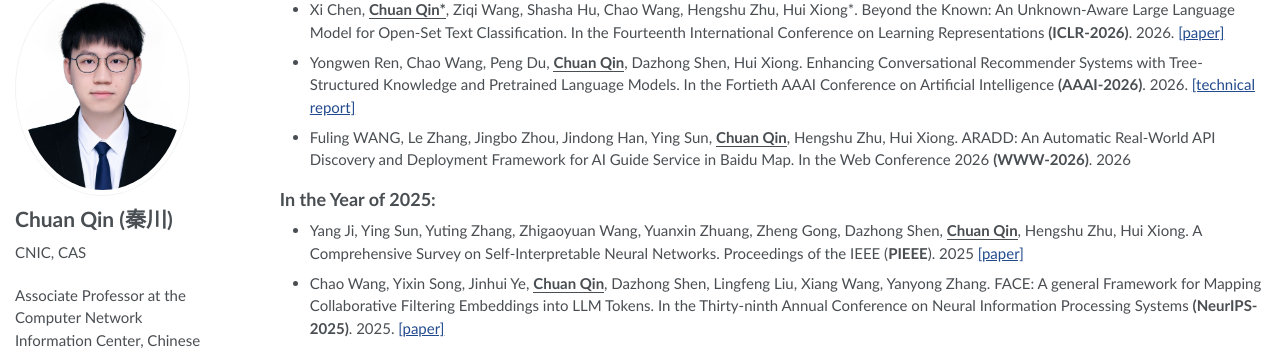
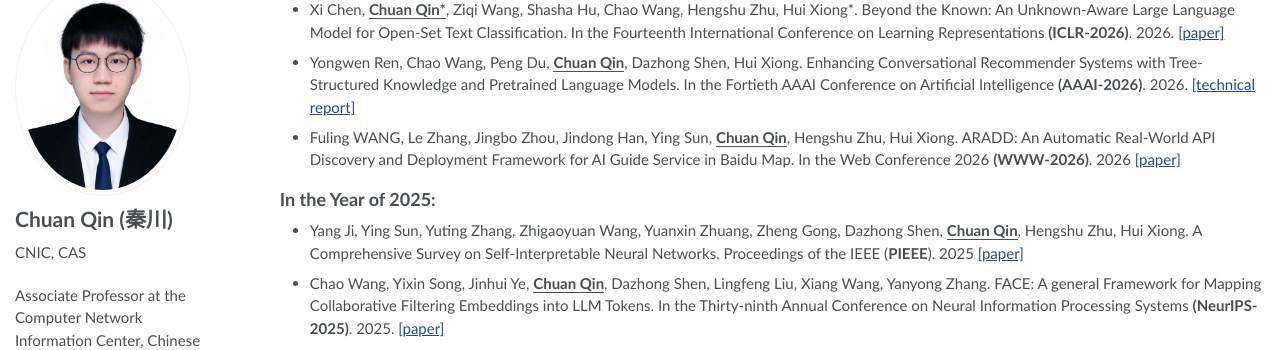
Before and after one commit to Dylan-Qin/dylan-qin.github.io, a Jekyll site: the page built from _pages/about.md, in a window 1280 px wide and 900 px high, scrolled down 1541 px. Shown: the part 110-460 px from the top of the window. Built offline with Jekyll 4.4.1, drawn with Linux system fonts in a browser that asks for light colours; some web fonts are replaced.

Commit message:
Update about page publication link

```diff
--- a/_pages/about.md
+++ b/_pages/about.md
@@ -131,7 +131,7 @@ document.addEventListener('DOMContentLoaded', function() {
 
 - Yongwen Ren, Chao Wang, Peng Du, **<u>Chuan Qin</u>**, Dazhong Shen, Hui Xiong. Enhancing Conversational Recommender Systems with Tree-Structured Knowledge and Pretrained Language Models. In the Fortieth AAAI Conference on Artificial Intelligence **(AAAI-2026)**. 2026. [[technical report]](https://arxiv.org/pdf/2511.12579)
 
-- Fuling WANG, Le Zhang, Jingbo Zhou, Jindong Han, Ying Sun, **<u>Chuan Qin</u>**, Hengshu Zhu, Hui Xiong. ARADD: An Automatic Real-World API Discovery and Deployment Framework for AI Guide Service in Baidu Map. In the Web Conference 2026 **(WWW-2026)**. 2026
+- Fuling WANG, Le Zhang, Jingbo Zhou, Jindong Han, Ying Sun, **<u>Chuan Qin</u>**, Hengshu Zhu, Hui Xiong. ARADD: An Automatic Real-World API Discovery and Deployment Framework for AI Guide Service in Baidu Map. In the Web Conference 2026 **(WWW-2026)**. 2026 [[paper]](https://doi.org/10.1145/3774904.3792817)
 
 
 ## In the Year of 2025:
```
